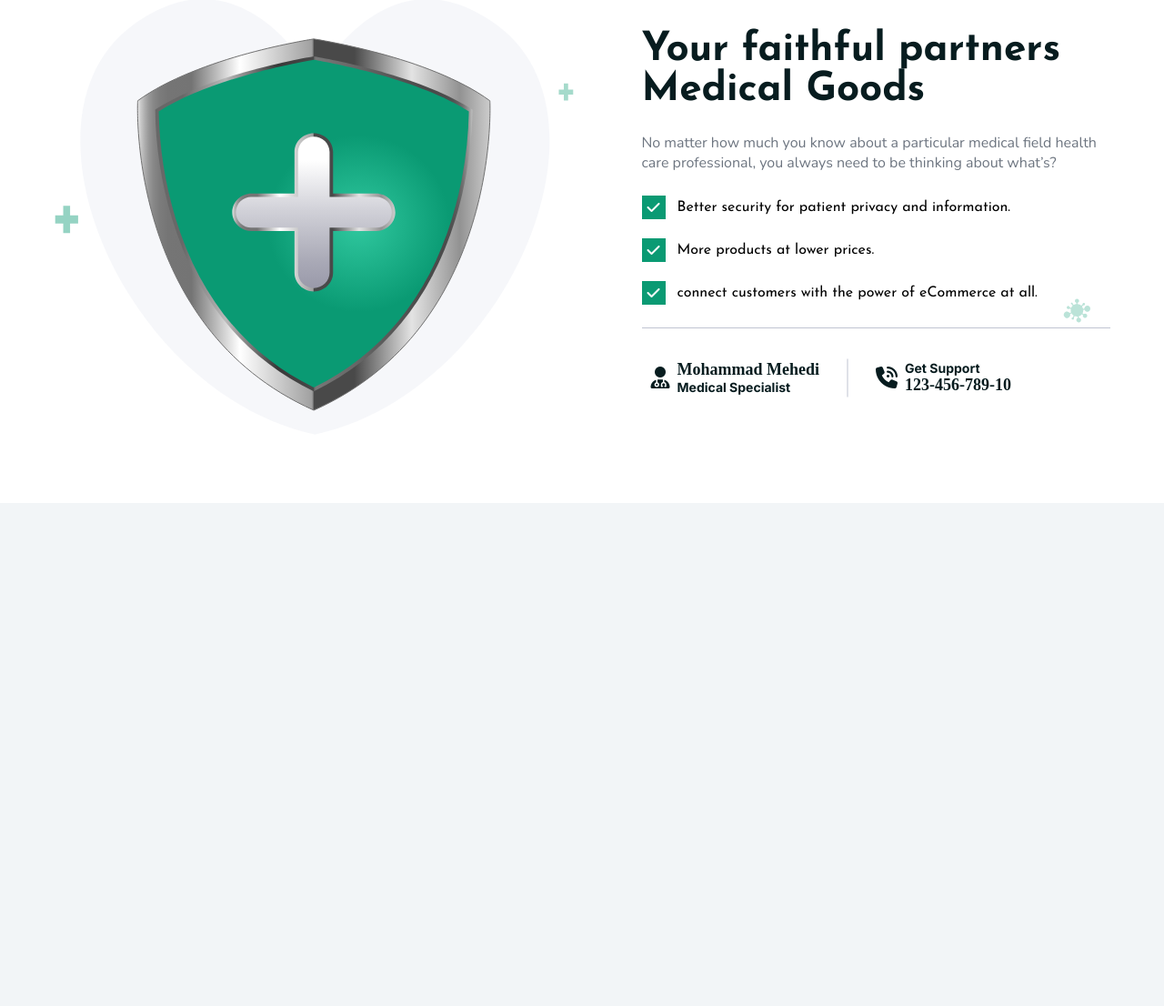
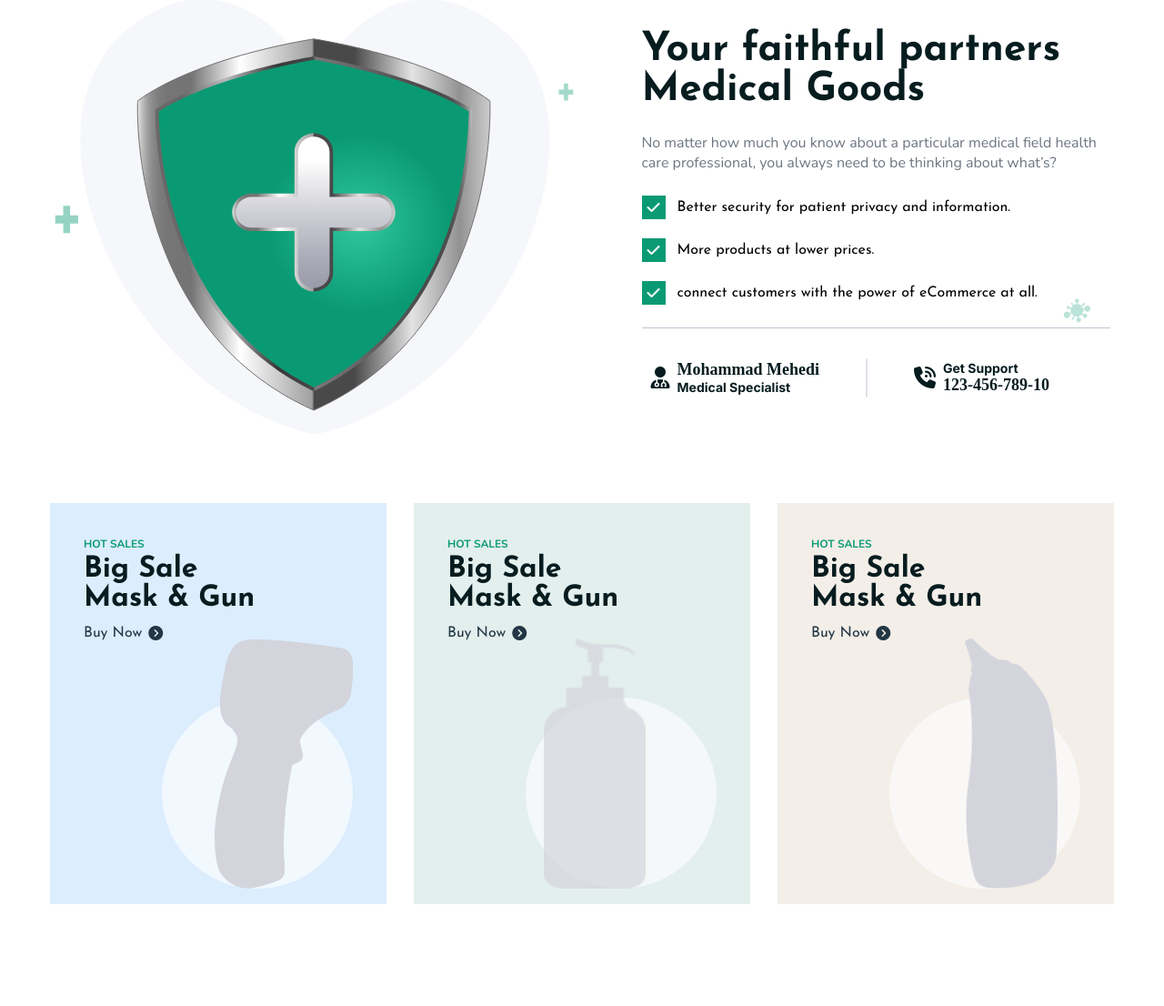
Before and after one commit to malinjr07/medlife-ecom, a PHP site: page / in a window 1280 px wide; the page is wider, and only the part inside the window is pictured. Shown: the part 1285-2391 px from the top of that part at 91% size. Before the commit the page ends 1838 px from the top of that part, so only its background shows below. Run offline with PHP 8.4, Linux system fonts and the light colour scheme.

Commit message:
Promo Section Completed

```diff
--- a/index.html
+++ b/index.html
@@ -235,5 +235,42 @@
         </div>
       </div>
     </section>
+    <section
+      class="justify-center w-full flex-wrap flex flex-row align-center promoSection"
+    >
+      <div class="item flex flex-column justify-start align-start">
+        <h5 class="">HOT SALES</h5>
+        <h4 class="">Big Sale Mask &amp; Gun</h4>
+        <a href="#" class="flex flex-row justify-start align-center">
+          <p class="">Buy Now</p>
+          <i class="fa-solid fa-circle-chevron-right"></i>
+        </a>
+        <div class="imgArea">
+          <img src="./assets/img/feature-item-01.png" alt="" />
+        </div>
+      </div>
+      <div class="item flex flex-column justify-start align-start">
+        <h5 class="">HOT SALES</h5>
+        <h4 class="">Big Sale Mask &amp; Gun</h4>
+        <a href="#" class="flex flex-row justify-start align-center">
+          <p class="">Buy Now</p>
+          <i class="fa-solid fa-circle-chevron-right"></i>
+        </a>
+        <div class="imgArea">
+          <img src="./assets/img/feature-item-02.png" alt="" />
+        </div>
+      </div>
+      <div class="item flex flex-column justify-start align-start">
+        <h5 class="">HOT SALES</h5>
+        <h4 class="">Big Sale Mask &amp; Gun</h4>
+        <a href="#" class="flex flex-row justify-start align-center">
+          <p class="">Buy Now</p>
+          <i class="fa-solid fa-circle-chevron-right"></i>
+        </a>
+        <div class="imgArea">
+          <img src="./assets/img/feature-item-03.png" alt="" />
+        </div>
+      </div>
+    </section>
   </body>
 </html>
--- a/styles/main.css
+++ b/styles/main.css
@@ -286,7 +286,7 @@ header .socialIcons a {
 
 .whyUs .whyUsContent .contactInfo .contactLine {
   width: 42px;
-  padding: 0 21px;
+  margin: 0 21px;
 }
 
 .whyUs .whyUsContent .contactInfo .contactItem {
@@ -323,3 +323,76 @@ header .socialIcons a {
 .whyUs .whyUsContent .contactInfo .contactItem:hover i {
   color: #0a9a73;
 }
+
+.promoSection {
+  gap: 30px;
+  margin-bottom: 112px;
+}
+
+.promoSection .item {
+  width: 370px;
+  height: 441px;
+  padding: 37px 0 0 37px;
+  position: relative;
+}
+
+.promoSection .item h5 {
+  color: #0a9a73;
+  font-size: 12px;
+  line-height: 17px;
+  font-weight: 700;
+  text-transform: uppercase;
+  font-family: 'Nunito', serif;
+  margin-bottom: 3px;
+}
+
+.promoSection .item h4 {
+  font-weight: 700;
+  font-size: 32px;
+  line-height: 32px;
+  color: #071c1f;
+  margin-bottom: 14px;
+  width: 200px;
+}
+
+.promoSection .item a {
+  gap: 7px;
+}
+
+.promoSection .item:nth-child(3n + 1),
+.promoSection .item:nth-child(1) {
+  background-color: #dcedfd;
+}
+
+.promoSection .item:nth-child(3n + 2),
+.promoSection .item:nth-child(2) {
+  background-color: #e3efed;
+}
+
+.promoSection .item:nth-child(3n) {
+  background-color: #f3eee8;
+}
+
+.promoSection .item .imgArea {
+  position: absolute;
+  right: 37px;
+  bottom: 17px;
+  width: 210px;
+  aspect-ratio: 1/1;
+  background-color: rgba(255, 255, 255, 0.61);
+  border-radius: 50%;
+}
+.promoSection .item .imgArea img {
+  position: absolute;
+  bottom: 0;
+  width: 152px;
+  height: 275px;
+  object-fit: contain;
+}
+
+.promoSection .item:nth-child(odd) .imgArea img {
+  right: 0;
+}
+.promoSection .item:nth-child(even) .imgArea img {
+  left: 0;
+}
--- a/styles/primary.css
+++ b/styles/primary.css
@@ -10,6 +10,7 @@
 a,
 a:hover {
   text-decoration: none;
+  color: #223645;
 }
 
 ul,
```
Also changed, not shown: assets/img/feature-item-01.png (added), assets/img/feature-item-02.png (added), assets/img/feature-item-03.png (added).
